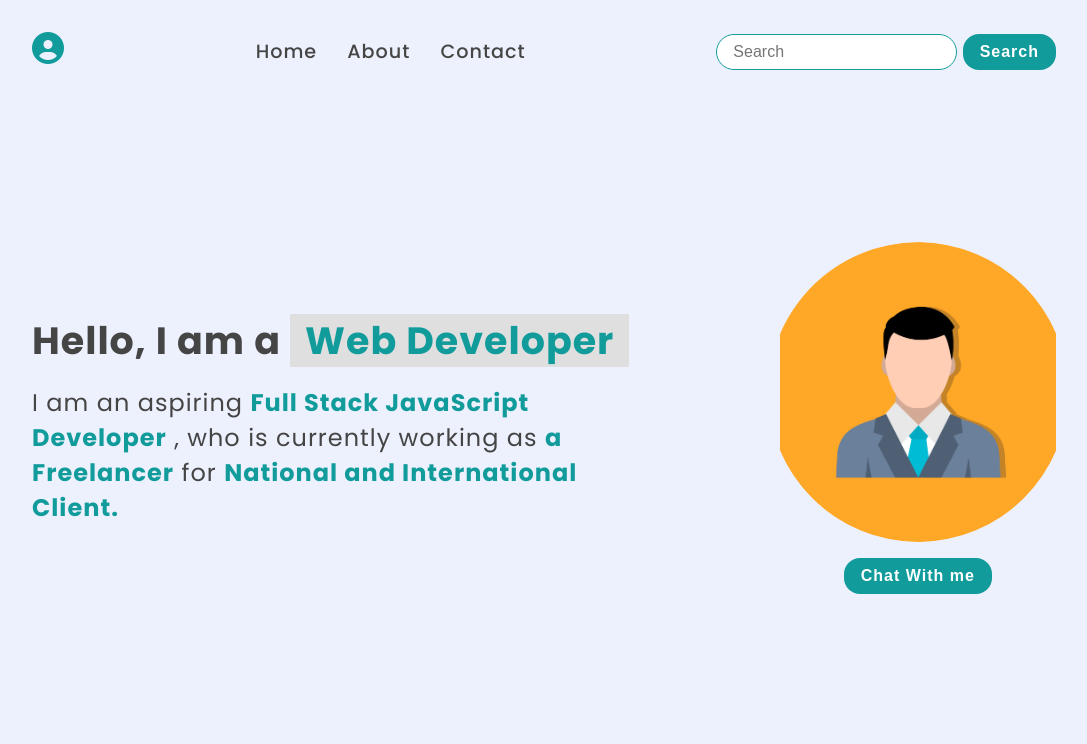
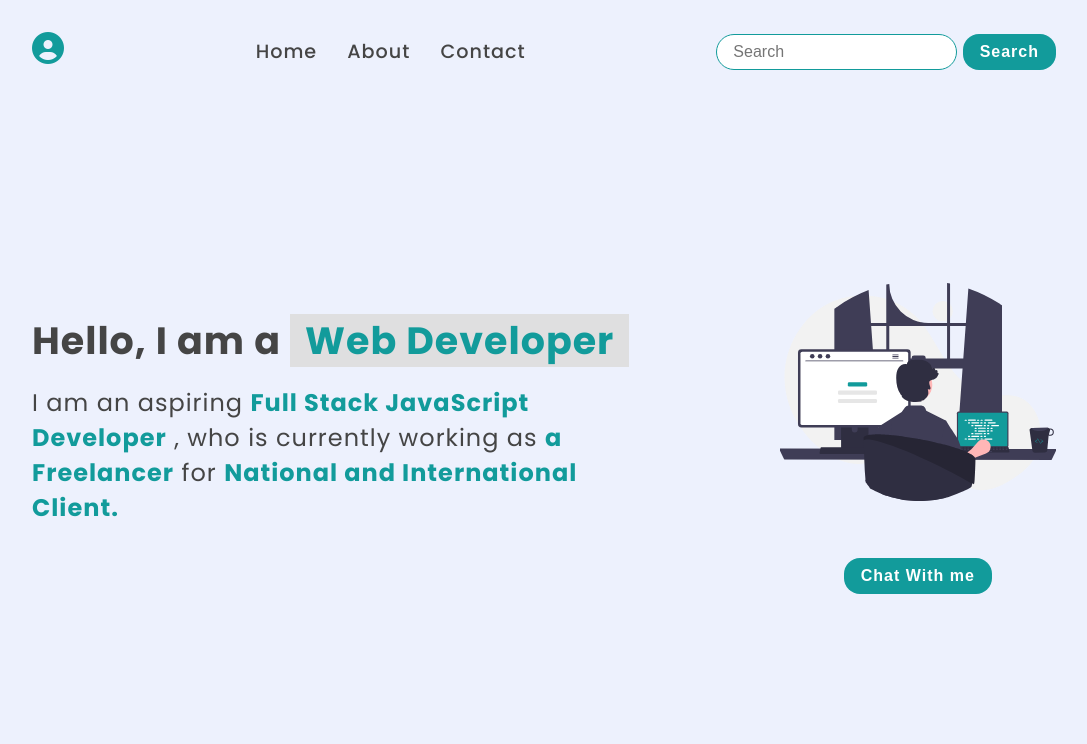
Before and after one commit to kashifhussainpathan/CSS-Layout-1, a plain HTML site: page index.html in a window 1280 px wide. Shown: the top 744 px of the page, without its empty margins (96-1183 px from the left). Drawn offline with Linux system fonts and the light colour scheme.

Commit message:
added image

```diff
--- a/index.html
+++ b/index.html
@@ -43,7 +43,7 @@
         <!-- hero section of right -->
         <div class="hero-right-section">
             <div class="hero-right-section-div">
-                <img src="./assets/avtar.png" alt="Avatar" />
+                <img src="./assets/hero.svg" alt="Avatar" />
                 <button class="hero-right-section-btn">Chat With me</button>
             </div>
     </section>
```
Also changed, not shown: assets/hero.svg (added).
